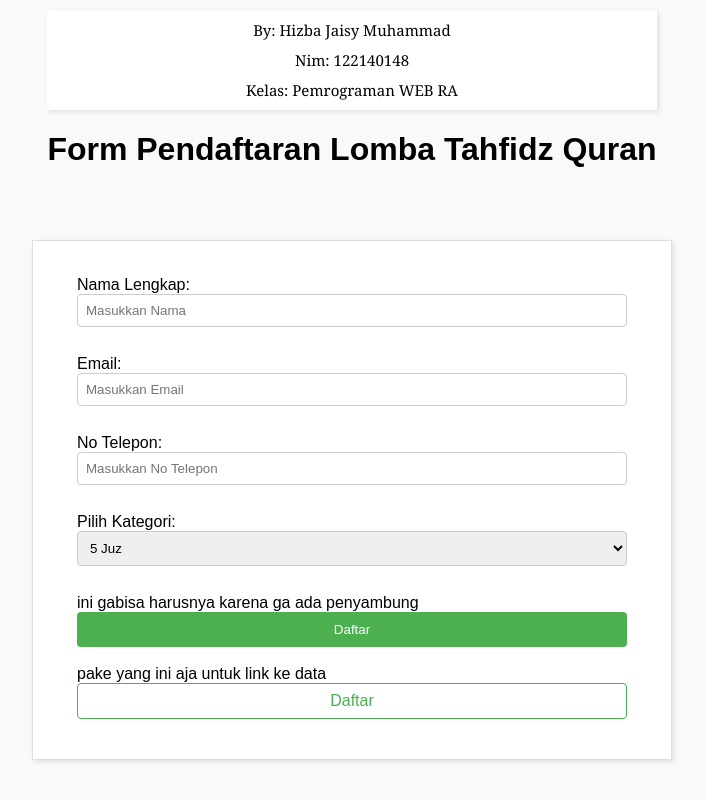
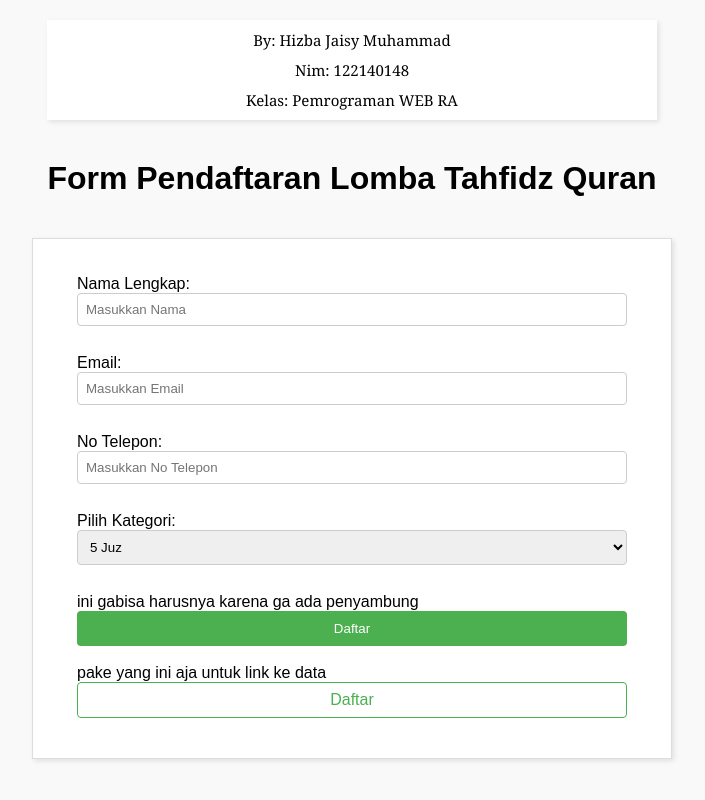
Before and after one commit to Zimhiii/task_2_Hizba_122140148, a plain HTML site: page index.html in a window 1280 px wide. Shown: the whole page, without its empty margins (288-993 px from the left). Drawn offline with Linux system fonts and the light colour scheme.

Commit message:
done pak

```diff
--- a/style.css
+++ b/style.css
@@ -6,7 +6,8 @@
 body {
   font-family: Arial, sans-serif;
   margin: 0;
-  padding: 0;
+  padding-top: 10px;
+  padding-bottom: 40px;
   background-color: #f9f9f9;
   display: flex;
   justify-content: center;
@@ -19,7 +20,7 @@ form {
   background-color: #ffffff;
   border: 1px solid #ddd;
   padding: 30px;
-  margin-top: 50px;
+  margin-top: 20px;
   width: 50%;
   display: flex;
   flex-direction: column;
@@ -30,6 +31,7 @@ form {
   display: flex;
   gap: 10px;
   padding: 10px;
+  margin-bottom: 40px;
   background-color: #ffffff;
   box-shadow: 2px 2px 5px rgba(0, 0, 0, 0.1);
   flex-direction: column;
```
